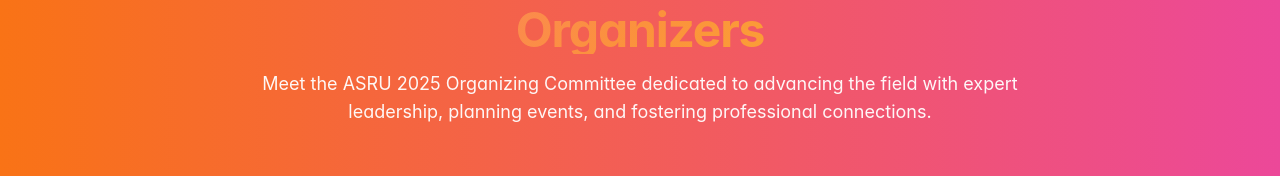
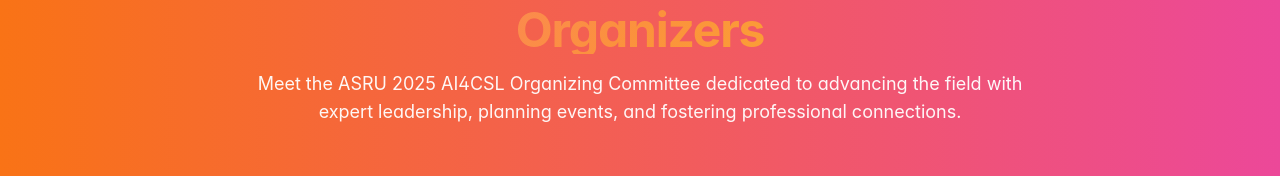
Before and after one commit to ASRU-AI4CSL/Official-Website, a Next.js app: page /organizers in a window 1280 px wide. Shown: the part 163-339 px from the top of the page. Built offline with nearby package versions, Linux system fonts and the light colour scheme.

Commit message:
change description on organizer page

```diff
--- a/app/(site)/organizers/page.tsx
+++ b/app/(site)/organizers/page.tsx
@@ -69,7 +69,7 @@ export default function Page() {
     <>
       <Hero
         title="Organizers"
-        subtitle="Meet the ASRU 2025 Organizing Committee dedicated to advancing the field with expert leadership, planning events, and fostering professional connections."
+        subtitle="Meet the ASRU 2025 AI4CSL Organizing Committee dedicated to advancing the field with expert leadership, planning events, and fostering professional connections."
         variant="orangePink"
       />
 
```
